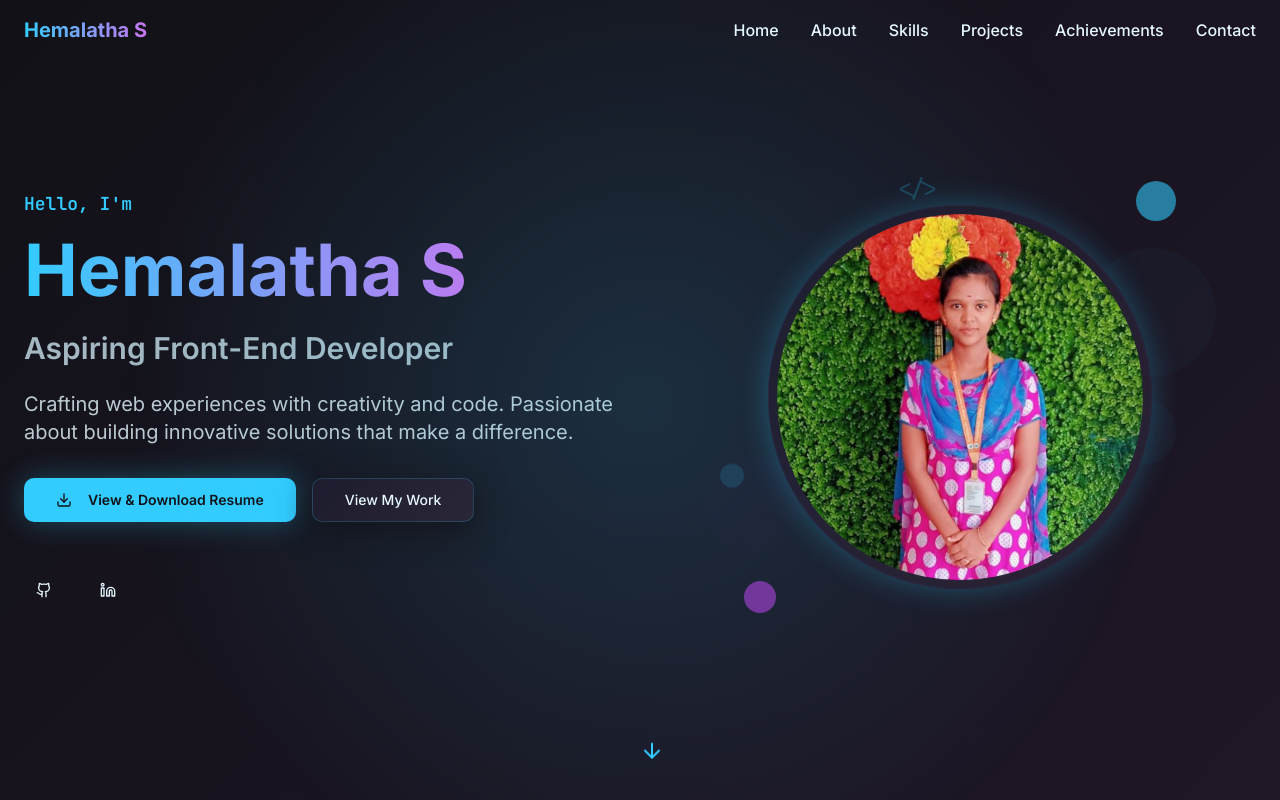
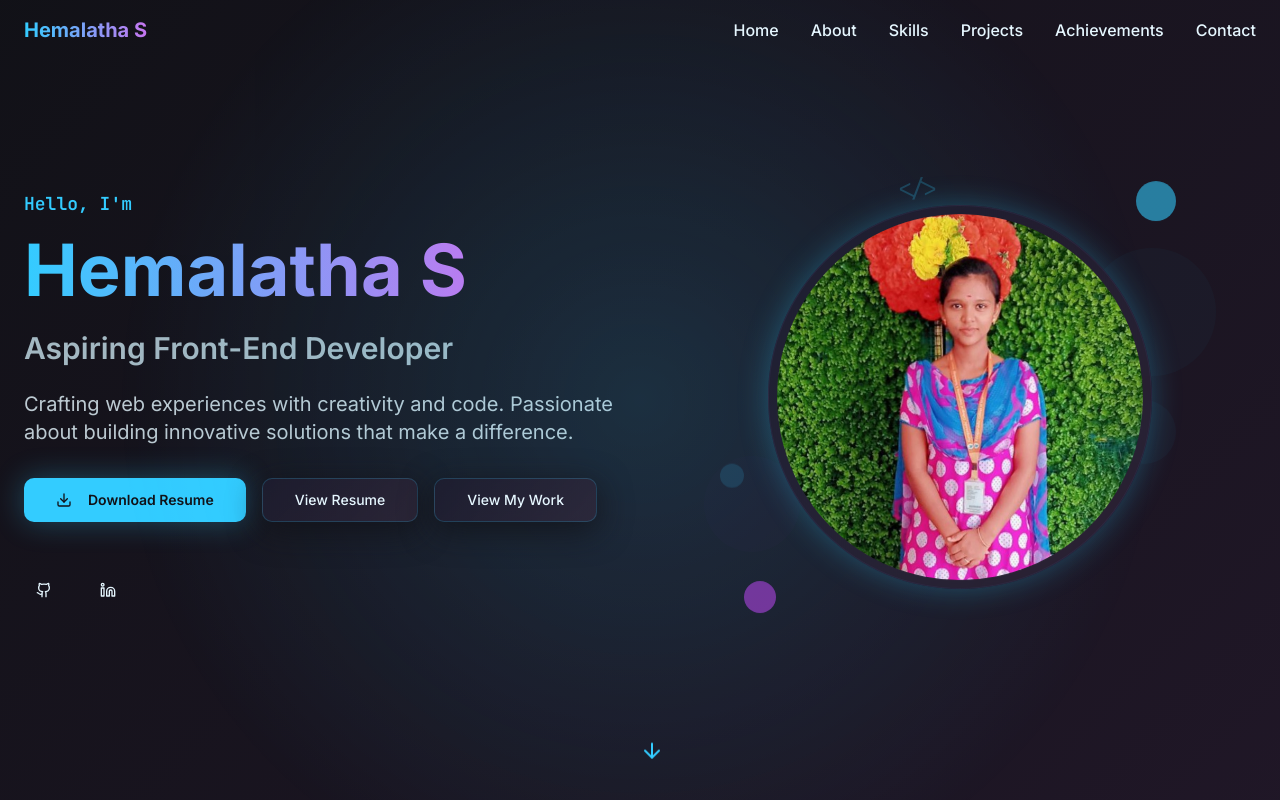
Before and after one commit to HemalathaSundarrajan/hemalathasundarrajn, a React (Vite) app: page / in a window 1280 px wide. Shown: the top 800 px of the page. Built offline with nearby package versions, Linux system fonts and the light colour scheme.

Commit message:
Fix resume download issue

```diff
--- a/src/components/Hero.tsx
+++ b/src/components/Hero.tsx
@@ -6,15 +6,6 @@ const profileImageUrl = '/lovable-uploads/5f6849fb-fa8b-4905-b5c2-5559b49d5fc4.p
 
 const Hero = () => {
   const [showResume, setShowResume] = useState(false);
-  const handleResumeClick = () => {
-    setShowResume(true);
-    const a = document.createElement('a');
-    a.href = '/HemalathaS-Resume.pdf';
-    a.download = 'HemalathaS-Resume.pdf';
-    document.body.appendChild(a);
-    a.click();
-    a.remove();
-  };
 
   return (
     <section id="home" className="min-h-screen flex items-center justify-center relative animated-bg">
@@ -38,9 +29,15 @@ const Hero = () => {
             </p>
 
             <div className="flex flex-col sm:flex-row gap-4 justify-center lg:justify-start mb-12">
-              <Button variant="neon" size="lg" className="group" onClick={handleResumeClick}>
-                <Download className="mr-2 group-hover:animate-bounce" size={20} />
-                View & Download Resume
+              <a href="/HemalathaS-Resume.pdf" download="HemalathaS-Resume.pdf" className="group">
+                <Button variant="neon" size="lg" className="group">
+                  <Download className="mr-2 group-hover:animate-bounce" size={20} />
+                  Download Resume
+                </Button>
+              </a>
+
+              <Button variant="glass" size="lg" onClick={() => setShowResume(true)}>
+                View Resume
               </Button>
 
               <Dialog open={showResume} onOpenChange={setShowResume}>
```
